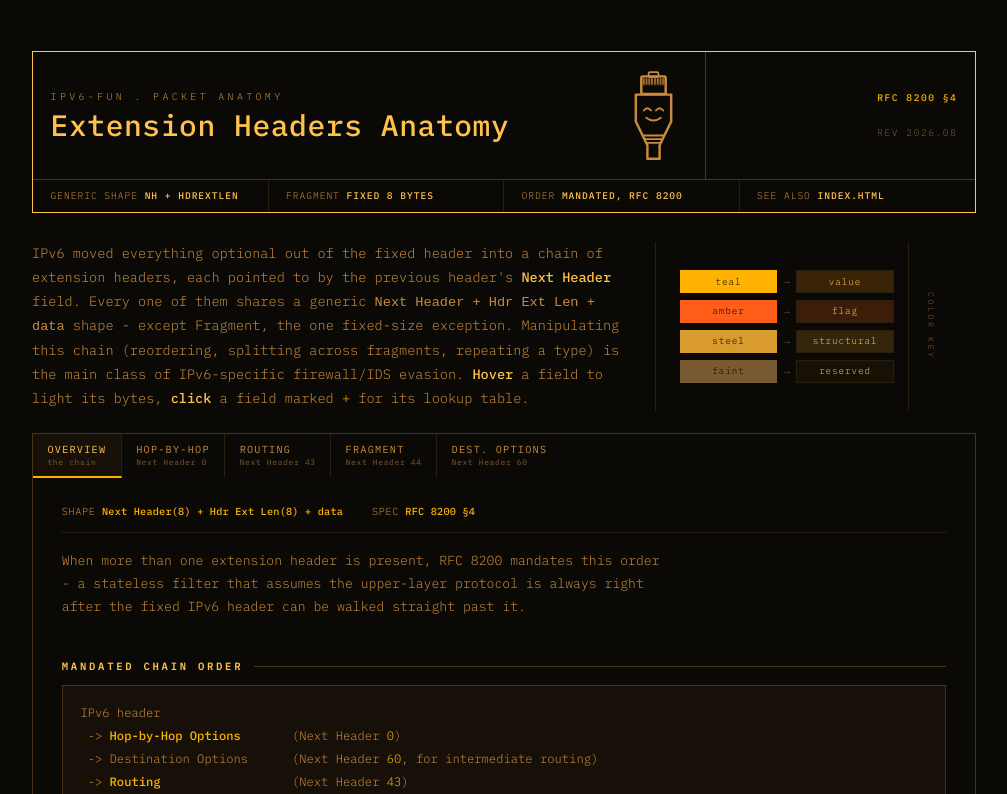
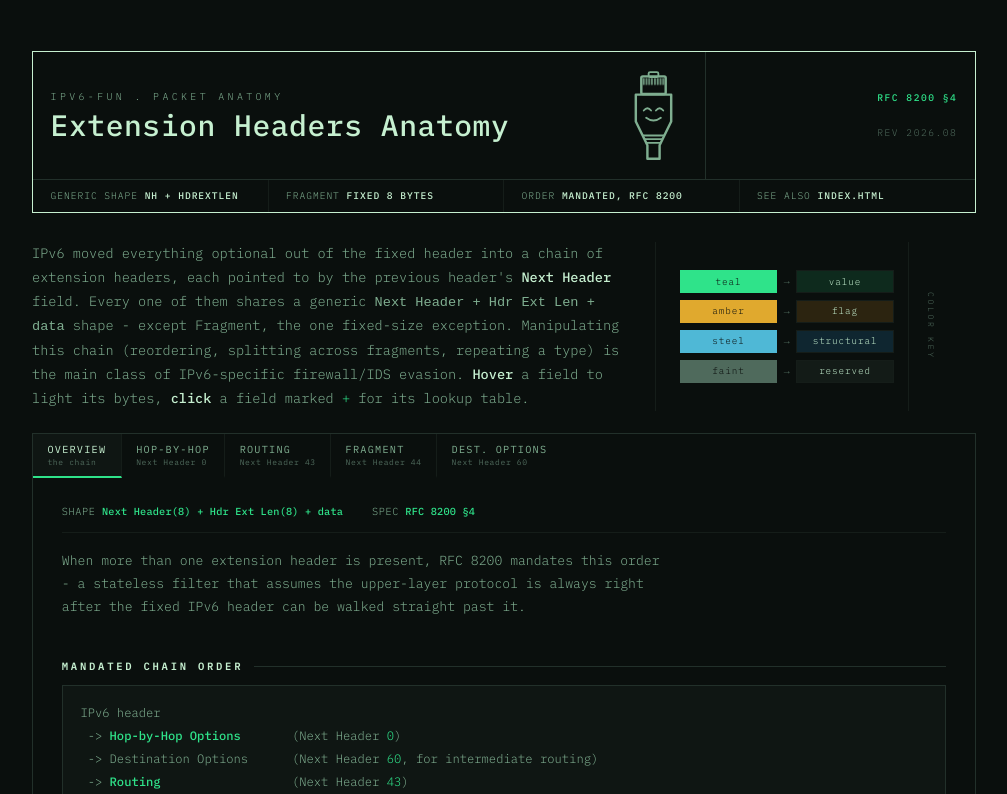
Before and after one commit to hed0rah/ipv6-fun, a plain HTML site: page extension-headers-anatomy.html in a window 1280 px wide. Both pictures are taken after a click on the element "Toggle light and dark theme". Shown: the top 794 px of the page, without its empty margins (136-1143 px from the left). Drawn offline with Linux system fonts and the light colour scheme.

Commit message:
themes: 4-theme system (light / dark-phosphor / amber-CRT / green-bar) + RJ 4-state toggle
protofun-toggle.js -> 4-state cycle light->dark->amber->green, RJ happy-eyes + pin-chase
in the two secret modes (amber/green), acidcat-style. Every anatomy page gains
:root[data-theme=dark|amber|green] palettes + CRT scanlines/glow + green-bar flourishes.
Readable phosphor dark; amber CRT + green-bar lineprinter are the secret modes.

```diff
--- a/assets/protofun-toggle.js
+++ b/assets/protofun-toggle.js
@@ -1,10 +1,7 @@
-// protofun-toggle -- RJ, the protocols-fun / ipv6-fun mascot + light/dark theme toggle.
-// One shared component: every page does <script src="assets/protofun-toggle.js"> and gets RJ
-// in the header. Theme is light/dark (persisted, synced across toggles on a page). RJ also has
-// ambient moods driven by real page state -- no per-page wiring needed:
-//   awake (light)  happy ^^ (dark)  transmit (hover: fast pin chase + bounce)
-//   sleepy (long idle: droop + Zzz)  no-link (browser offline: red scowl, pins dim)
-// Canonical source lives in my-laboratory/reference/rj/; copied file-for-file into each repo's assets/.
+// protofun-toggle -- RJ, the protocols-fun / ipv6-fun mascot + 4-theme cycle.
+// Click cycles: light -> dark -> amber-CRT -> green-bar -> light. The two "secret"
+// modes (amber/green) light RJ up -- happy eyes + pins racing -- like nibs in acid mode.
+// Sets data-theme on <html>; each page's CSS paints the palette. One shared file per repo.
 (function () {
   if (customElements.get('protofun-toggle')) return;
 
@@ -27,16 +24,8 @@
       <line x1="70" y1="126" x2="90" y2="134" stroke="currentColor" stroke-width="6" stroke-linecap="round"/>
       <line x1="110" y1="134" x2="130" y2="126" stroke="currentColor" stroke-width="6" stroke-linecap="round"/>
     </g>
-    <g class="eyes-sleepy">
-      <path d="M70,130 Q80,139 90,130" fill="none" stroke="currentColor" stroke-width="6" stroke-linecap="round"/>
-      <path d="M110,130 Q120,139 130,130" fill="none" stroke="currentColor" stroke-width="6" stroke-linecap="round"/>
-    </g>
     <path class="mouth" d="M76,156 Q100,174 124,156" fill="none" stroke="currentColor" stroke-width="6.5" stroke-linecap="round"/>
     <path class="mouth-frown" d="M78,168 Q100,154 122,168" fill="none" stroke="currentColor" stroke-width="6" stroke-linecap="round"/>
-    <path class="mouth-sleepy" d="M93,160 Q100,166 107,160" fill="none" stroke="currentColor" stroke-width="5.5" stroke-linecap="round"/>
-    <text class="zzz z1" x="150" y="66" font-size="22" font-weight="600" fill="currentColor">z</text>
-    <text class="zzz z2" x="162" y="46" font-size="28" font-weight="600" fill="currentColor">z</text>
-    <text class="zzz z3" x="176" y="24" font-size="34" font-weight="600" fill="currentColor">Z</text>
     <g class="sheath" stroke="currentColor" stroke-width="6" stroke-linecap="round">
       <line x1="66" y1="214" x2="134" y2="214"/><line x1="72" y1="226" x2="128" y2="226"/><line x1="78" y1="238" x2="122" y2="238"/>
     </g>
@@ -47,116 +36,65 @@
     button{-webkit-appearance:none;appearance:none;background:none;border:0;padding:3px;margin:0;cursor:pointer;color:inherit;border-radius:6px;line-height:0;display:inline-flex}
     button:focus-visible{outline:2px solid currentColor;outline-offset:3px}
     .box{width:var(--protofun-w,30px);height:var(--protofun-h,45px)}
-    text{font-family:var(--ff,ui-monospace,monospace)}
-
-    /* face state machine: awake by default; alt faces hidden */
-    .eyes-happy,.eyes-scowl,.eyes-sleepy,.mouth-frown,.mouth-sleepy,.zzz{display:none}
-    /* dark theme = happy */
-    :host([data-on]) .eyes{display:none}
-    :host([data-on]) .eyes-happy{display:inline}
-    /* sleepy overrides theme */
-    :host([data-mood="sleepy"]) .eyes,:host([data-mood="sleepy"]) .eyes-happy,:host([data-mood="sleepy"]) .mouth{display:none}
-    :host([data-mood="sleepy"]) .eyes-sleepy,:host([data-mood="sleepy"]) .mouth-sleepy,:host([data-mood="sleepy"]) .zzz{display:inline}
-    /* no-link overrides everything */
+    .eyes-happy,.eyes-scowl,.mouth-frown{display:none}
+    /* any non-light theme => happy ^^ eyes */
+    :host([data-state="dark"]) .eyes,:host([data-state="amber"]) .eyes,:host([data-state="green"]) .eyes{display:none}
+    :host([data-state="dark"]) .eyes-happy,:host([data-state="amber"]) .eyes-happy,:host([data-state="green"]) .eyes-happy{display:inline}
+    /* pins: gentle chase in dark, FAST in the secret amber/green (the rave) */
+    :host([data-state="dark"]) .pins line{animation:pf-chase 1.3s ease-in-out infinite}
+    :host([data-state="amber"]) .pins line,:host([data-state="green"]) .pins line{animation:pf-chase .5s ease-in-out infinite}
+    .pins line:nth-child(2){animation-delay:.06s}.pins line:nth-child(3){animation-delay:.12s}
+    .pins line:nth-child(4){animation-delay:.18s}.pins line:nth-child(5){animation-delay:.24s}
+    .pins line:nth-child(6){animation-delay:.30s}.pins line:nth-child(7){animation-delay:.36s}
+    .pins line:nth-child(8){animation-delay:.42s}
+    /* ambient blink on the open (light) eyes */
+    .eyes{transform-box:fill-box;transform-origin:center;animation:pf-blink 5.5s ease-in-out infinite}
+    /* browser offline => scowl */
+    :host([data-mood="nolink"]) .eyes,:host([data-mood="nolink"]) .eyes-happy{display:none}
+    :host([data-mood="nolink"]) .eyes-scowl,:host([data-mood="nolink"]) .mouth-frown{display:inline}
+    :host([data-mood="nolink"]) .mouth{display:none}
     :host([data-mood="nolink"]){color:#d6483b}
-    :host([data-mood="nolink"]) .eyes,:host([data-mood="nolink"]) .eyes-happy,:host([data-mood="nolink"]) .mouth{display:none}
-    :host([data-mood="nolink"]) .eyes-scowl,:host([data-mood="nolink"]) .mouth-frown{display:inline}
-    :host([data-mood="nolink"]) .pins line{opacity:.3}
-
-    /* ambient blink on open eyes */
-    .eyes{transform-box:fill-box;transform-origin:center;animation:pf-blink 5.5s ease-in-out infinite}
-    /* pin data-chase: gentle in dark, fast on transmit */
-    :host([data-on]) .pins line,:host([data-mood="transmit"]) .pins line{animation:pf-chase 1.3s ease-in-out infinite}
-    :host([data-mood="transmit"]) .pins line{animation-duration:.45s}
-    .pins line:nth-child(2){animation-delay:.06s}
-    .pins line:nth-child(3){animation-delay:.12s}
-    .pins line:nth-child(4){animation-delay:.18s}
-    .pins line:nth-child(5){animation-delay:.24s}
-    .pins line:nth-child(6){animation-delay:.30s}
-    .pins line:nth-child(7){animation-delay:.36s}
-    .pins line:nth-child(8){animation-delay:.42s}
-    /* hover bounce */
-    :host([data-mood="transmit"]) .box{animation:pf-bounce .5s ease-in-out}
-    /* zzz drift */
-    .zzz{transform-box:fill-box;transform-origin:center}
-    :host([data-mood="sleepy"]) .zzz{animation:pf-zfloat 3s ease-in-out infinite}
-    :host([data-mood="sleepy"]) .z2{animation-delay:.7s}
-    :host([data-mood="sleepy"]) .z3{animation-delay:1.4s}
-
+    :host([data-mood="nolink"]) .pins line{opacity:.3;animation:none}
+    @keyframes pf-chase{0%,70%,100%{opacity:1}35%{opacity:.2}}
     @keyframes pf-blink{0%,90%,100%{transform:scaleY(1)}95%{transform:scaleY(.08)}}
-    @keyframes pf-chase{0%,70%,100%{opacity:1}35%{opacity:.2}}
-    @keyframes pf-bounce{0%,100%{transform:translateY(0)}30%{transform:translateY(-8%)}}
-    @keyframes pf-zfloat{0%{opacity:0;transform:translateY(8px)}30%{opacity:.85}70%{opacity:.85}100%{opacity:0;transform:translateY(-16px)}}
-    @media (prefers-reduced-motion:reduce){
-      .eyes,.pins line,.box,.zzz{animation:none}
-      :host([data-mood="sleepy"]) .zzz{opacity:.7}
-    }
+    @media (prefers-reduced-motion:reduce){.pins line,.eyes{animation:none}}
   `;
 
-  var IDLE_MS = 45000;
+  var STATES = ['light', 'dark', 'amber', 'green'];
 
   class ProtofunToggle extends HTMLElement {
     connectedCallback() {
       var root = this.attachShadow({ mode: 'open' });
-      root.innerHTML = '<style>' + css + '</style><button type="button" aria-label="Toggle dark mode" title="Toggle dark mode"><span class="box">' + svg + '</span></button>';
+      root.innerHTML = '<style>' + css + '</style><button type="button" aria-label="Cycle theme: light, dark, amber CRT, green-bar" title="Theme (click to cycle)"><span class="box">' + svg + '</span></button>';
       this._btn = root.querySelector('button');
-      this._hover = false; this._idle = false; this._offline = false;
-
-      this._btn.addEventListener('click', () => this.toggle());
-      this._btn.addEventListener('mouseenter', () => { this._hover = true; this.refreshMood(); });
-      this._btn.addEventListener('mouseleave', () => { this._hover = false; this.refreshMood(); });
-
-      // long-idle -> sleepy; any activity wakes him
-      this._wake = () => {
-        if (this._idle) { this._idle = false; this.refreshMood(); }
-        clearTimeout(this._idleT);
-        this._idleT = setTimeout(() => { this._idle = true; this.refreshMood(); }, IDLE_MS);
-      };
-      ['pointermove', 'keydown', 'pointerdown', 'scroll'].forEach((e) =>
-        document.addEventListener(e, this._wake, { passive: true }));
-      this._wake();
-
-      // browser offline -> no-link scowl
-      this._netA = () => { this._offline = false; this.refreshMood(); };
-      this._netB = () => { this._offline = true; this.refreshMood(); };
-      window.addEventListener('online', this._netA);
-      window.addEventListener('offline', this._netB);
-      this._offline = (navigator.onLine === false);
-
-      // keep multiple toggles on a page in sync
-      this._sync = (e) => { if (e.target !== this && e.detail) this.toggleAttribute('data-on', e.detail.dark); };
+      this._btn.addEventListener('click', () => this.cycle());
+      this._sync = (e) => { if (e.target !== this && e.detail && e.detail.theme) this.apply(e.detail.theme, false); };
       document.addEventListener('protofun-theme', this._sync);
-
+      this._netOff = () => this.setAttribute('data-mood', 'nolink');
+      this._netOn = () => this.removeAttribute('data-mood');
+      window.addEventListener('offline', this._netOff);
+      window.addEventListener('online', this._netOn);
+      if (navigator.onLine === false) this.setAttribute('data-mood', 'nolink');
       var saved = null;
       try { saved = localStorage.getItem('protofun-theme'); } catch (e) {}
-      var dark = saved ? saved === 'dark' : window.matchMedia('(prefers-color-scheme: dark)').matches;
-      this.apply(dark, false);
-      this.refreshMood();
+      var initial = STATES.indexOf(saved) >= 0 ? saved
+        : (window.matchMedia('(prefers-color-scheme: dark)').matches ? 'dark' : 'light');
+      this.apply(initial, false);
     }
-
     disconnectedCallback() {
       document.removeEventListener('protofun-theme', this._sync);
-      ['pointermove', 'keydown', 'pointerdown', 'scroll'].forEach((e) => document.removeEventListener(e, this._wake));
-      window.removeEventListener('online', this._netA);
-      window.removeEventListener('offline', this._netB);
-      clearTimeout(this._idleT);
+      window.removeEventListener('offline', this._netOff);
+      window.removeEventListener('online', this._netOn);
     }
-
-    // mood priority: no-link (offline) > sleepy (idle) > transmit (hover) > none
-    refreshMood() {
-      var m = this._offline ? 'nolink' : this._hover ? 'transmit' : this._idle ? 'sleepy' : '';
-      if (m) this.setAttribute('data-mood', m); else this.removeAttribute('data-mood');
-    }
-
-    get isDark() { return this.hasAttribute('data-on'); }
-    toggle() { this.apply(!this.isDark, true); }
-    apply(dark, persist) {
-      this.toggleAttribute('data-on', dark);
-      var theme = dark ? 'dark' : 'light';
-      document.documentElement.setAttribute('data-theme', theme);
-      this._btn.setAttribute('aria-pressed', String(dark));
-      if (persist) { try { localStorage.setItem('protofun-theme', theme); } catch (e) {} }
-      this.dispatchEvent(new CustomEvent('protofun-theme', { bubbles: true, composed: true, detail: { theme: theme, dark: dark } }));
+    get state() { return this.getAttribute('data-state') || 'light'; }
+    cycle() { this.apply(STATES[(STATES.indexOf(this.state) + 1) % STATES.length], true); }
+    apply(state, persist) {
+      if (STATES.indexOf(state) < 0) state = 'light';
+      this.setAttribute('data-state', state);
+      document.documentElement.setAttribute('data-theme', state);
+      this._btn.setAttribute('aria-pressed', String(state !== 'light'));
+      if (persist) { try { localStorage.setItem('protofun-theme', state); } catch (e) {} }
+      this.dispatchEvent(new CustomEvent('protofun-theme', { bubbles: true, composed: true, detail: { theme: state } }));
     }
   }
   customElements.define('protofun-toggle', ProtofunToggle);
```
Also changed, not shown: extension-headers-anatomy.html (+8 -1 lines), icmpv6-anatomy.html (+8 -1 lines), index.html (+8 -1 lines).
